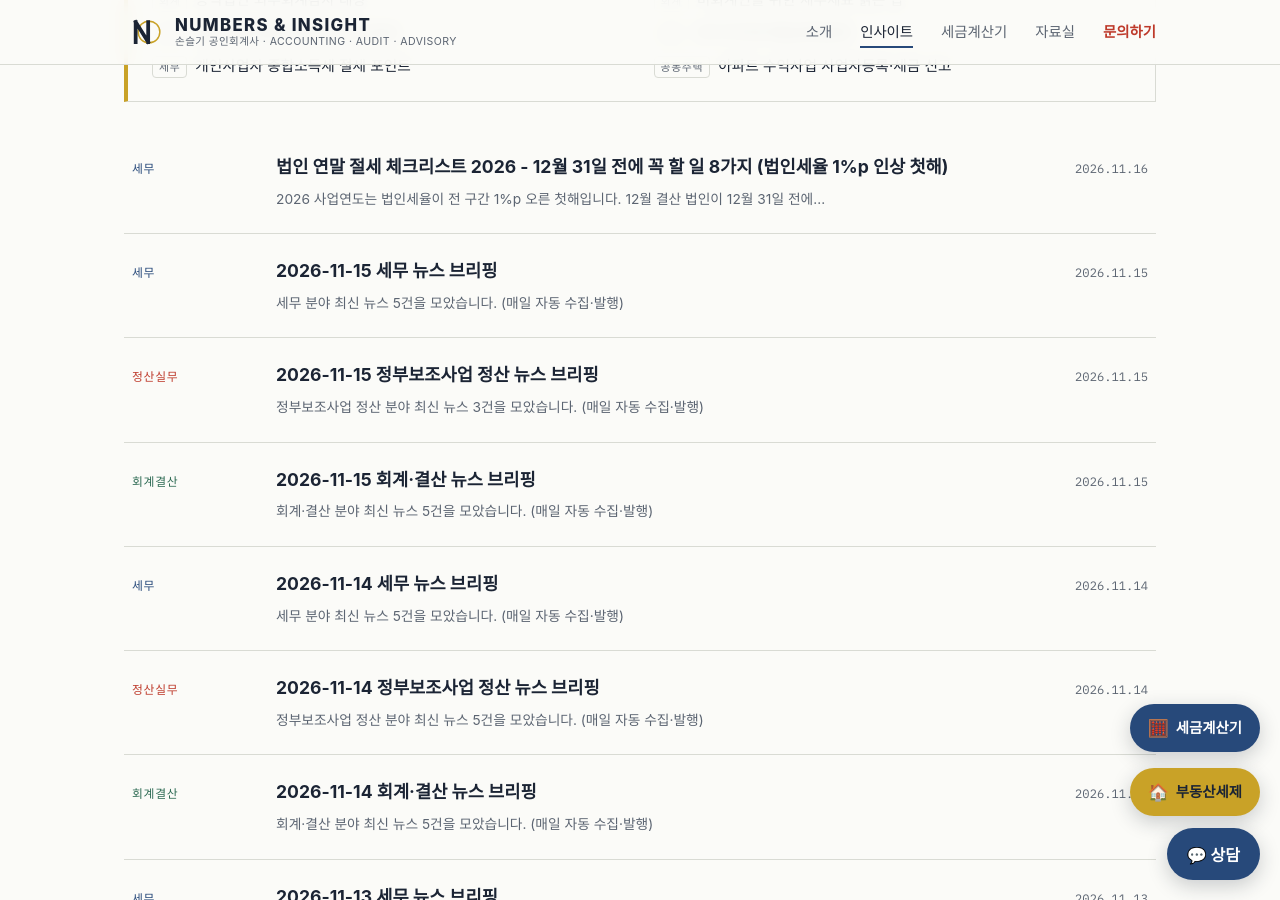
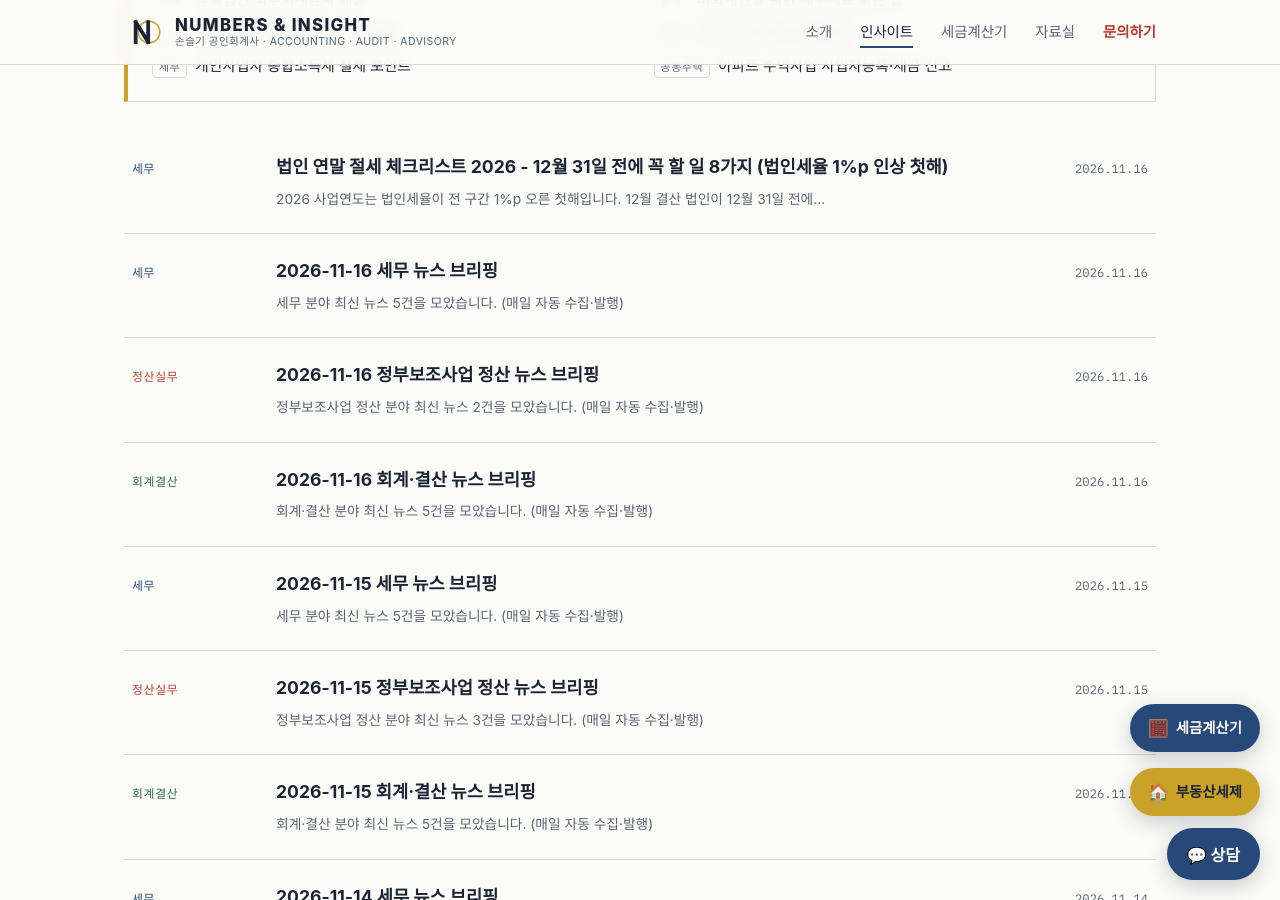
Before and after one commit to shinesky97/ccrnd-site, a Jekyll site: the page built from insights/index.html, in a window 1280 px wide and 900 px high, scrolled down 568 px. Built offline with Jekyll 4.4.1, drawn with Linux system fonts in a browser that asks for light colours; some web fonts are replaced.

Commit message:
뉴스 브리핑 자동 발행 (2026-11-16)

```diff
--- /dev/null
+++ b/_posts/2026-11-16-news-accounting-20261116.md
@@ -0,0 +1,25 @@
+---
+layout: post
+title: "2026-11-16 회계·결산 뉴스 브리핑"
+date: 2026-11-16
+category: accounting
+tags: [뉴스, 회계]
+summary: "회계·결산 분야 최신 뉴스 5건을 모았습니다. (매일 자동 수집·발행)"
+author: Numbers & Insight 자동 브리핑
+noindex: true
+sitemap: false
+---
+
+> 최신 **회계·결산** 관련 뉴스를 자동으로 모은 브리핑입니다. 자세한 내용은 각 원문 출처에서 확인해 주세요.
+
+## 주요 소식
+
+- **[양산시, 지방계약 및 회계 실무담당자 교육](https://news.google.com/rss/articles/CBMib0FVX3lxTFBkaThxeEk1eFFVZkxVOXA3c0d2TzEtb0p1d2ZNVFY1WE9lRHJPTkhtV203MmNrNHgyRjJUQUJwQ092RVpQLWd1MkY1b0NEM2JLVlVzV1pyamFfdy0xNjJmSUtDRkhkbklLZEJWRWF1RQ?oc=5)** - 양산신문
+- **[부산지방세무사회, 제3회 부·울·경 세무회계 경진대회 시상식 개최](https://news.google.com/rss/articles/CBMibEFVX3lxTE9NcFlHd1pvbXBlZjZIdlRvc1lMdmFBc2JQMG9JdHRCZlNQbkZZdlQ2ckExX1N6NUdKVmF6T1FUb0F3YkVGNG9vR2hfWFNlQ2JDNndOTVYtQUtocVpxbmd6akZhUl9XMjhIOUhmRQ?oc=5)** - 세무사신문
+- **[교보증권, 임직원 AI 역량 강화…회계 이상 거래 탐지 최우수 선정](https://news.google.com/rss/articles/CBMiaEFVX3lxTE05MXhDcE9salZIdjZvU1pWZ2otWUU5dlF1UldwSUhQZ3lWVzhPTm5kRlZUclNRMDhuM3c4R1ViRDNZZHVLQkRGbTNyMjV0VEFCT1htQVdNLWdxbHIxUDdMc2FBeEJiUWcz?oc=5)** - 뉴스포스트
+- **[미아동 75번지 일대 재개발조합 추진위원회 세무·회계법인 선정 입찰공고](https://news.google.com/rss/articles/CBMiaEFVX3lxTE9BZUtZWjZtQ3NmclFRWVZGOEhOWmdaOFgwV0lOd2FoZlRPQ09Sa0hkT2dvRkhaMGZYQXNXamtCM2JKb3lPb2kyMTVrNXNTcy14QlAxTDVFT0QzT0FZcXlNajJRay1xdm5T?oc=5)** - 한국주택경제신문
+- **[교보증권, 회계 이상거래 탐지 시스템 최우수 선정…AI로 업무 혁신 추진](https://news.google.com/rss/articles/CBMigAFBVV95cUxNdFFPVmJ6dG5acy1jX25jR0VtT3N3MjBudl9veVlkdktzdVkxemR0Z0hTREJUZi1zeC1QVVVONDl4bjBkWjdCWVBOUzhHWml3aDhjMUpDS0t1dXUtVFFlVjNVQ09zakFyRnBwZ2ttRzRHWmVEQmZvcXpLVDZTdVZsaQ?oc=5)** - 이데일리
+
+<div class="callout" markdown="1">
+본 브리핑은 외부 뉴스를 자동 수집한 것으로, 개별 사안의 판단은 최신 법령과 원문을 확인하시기 바랍니다. 구체적인 상담은 [문의](/contact/)를 이용해 주세요.
+</div>
--- /dev/null
+++ b/_posts/2026-11-16-news-settlement-20261116.md
@@ -0,0 +1,22 @@
+---
+layout: post
+title: "2026-11-16 정부보조사업 정산 뉴스 브리핑"
+date: 2026-11-16
+category: settlement
+tags: [뉴스, 보조금]
+summary: "정부보조사업 정산 분야 최신 뉴스 2건을 모았습니다. (매일 자동 수집·발행)"
+author: Numbers & Insight 자동 브리핑
+noindex: true
+sitemap: false
+---
+
+> 최신 **정부보조사업 정산** 관련 뉴스를 자동으로 모은 브리핑입니다. 자세한 내용은 각 원문 출처에서 확인해 주세요.
+
+## 주요 소식
+
+- **[연천 관광 국고보조금 정산과 반납 지연…원인 분석 `無`](https://news.google.com/rss/articles/CBMiREFVX3lxTE5DTFhJa2xvVFNOd3hvblFueFA1Ml9ZS05aYld4WDJQMWt1Q0oxVUFnYzRhTlBzNm1kd2V5RUI1Q01vSHJG?oc=5)** - 일간경인
+- **[‘혈세 줄줄’ 보조금 검증에 세금전문가 참여, 책임성 강화](https://news.google.com/rss/articles/CBMibkFVX3lxTFBPaF9OSzJlc2dLdk16aWN4OS05cFI3clpqSEpXLWRGQlRTY0hXemlNQTRTS0d4NjFyOW14cm9OSHFuSlFFREVPT1d3eUl5Ym1SVDYtNkZjUmVKWVNPaUlGVzVZbzZPMXZKMWFSelln?oc=5)** - 세무사신문
+
+<div class="callout" markdown="1">
+본 브리핑은 외부 뉴스를 자동 수집한 것으로, 개별 사안의 판단은 최신 법령과 원문을 확인하시기 바랍니다. 구체적인 상담은 [문의](/contact/)를 이용해 주세요.
+</div>
--- /dev/null
+++ b/_posts/2026-11-16-news-tax-20261116.md
@@ -0,0 +1,25 @@
+---
+layout: post
+title: "2026-11-16 세무 뉴스 브리핑"
+date: 2026-11-16
+category: tax
+tags: [뉴스, 세무]
+summary: "세무 분야 최신 뉴스 5건을 모았습니다. (매일 자동 수집·발행)"
+author: Numbers & Insight 자동 브리핑
+noindex: true
+sitemap: false
+---
+
+> 최신 **세무** 관련 뉴스를 자동으로 모은 브리핑입니다. 자세한 내용은 각 원문 출처에서 확인해 주세요.
+
+## 주요 소식
+
+- **["왜 걸렸냐" 쏟아지는 부정행위 자백글…'세무냥이' 처벌은? [유지희의 ITMI]](https://news.google.com/rss/articles/CBMiWkFVX3lxTE9OQTF1Q1ppcllad0JPRzR0WUV0YzVuMVZBNERxZkpFSlE3bHBnR244TmNKZHBidk9MNlFnb2dMUVlwaklXRXNRTW1IdGtJUUZKbWI3LU5oQXJFQQ?oc=5)** - 한국경제
+- **[한국세무사회 "산업인력관리공단의 세무사시험 위탁관리 해지하고 정부가 직접 주관하라"](https://news.google.com/rss/articles/CBMiakFVX3lxTE5UdnZHanJpQWdvTktuWFJCNExQUGRSVVN4US04TFVfeXlrb0F6V2FtOTlBbFc2Z3NsRGlNTnVFTWFuQklVS1c0RHFKbnJGeWFJbm9fZmxCV05KSlZValA3U3hMR1Zkd3gzaEE?oc=5)** - Daily NTN
+- **[세무사회 "AI 도움 못 받는 수습 평가로 부정 거를 것"](https://news.google.com/rss/articles/CBMiZ0FVX3lxTFAybzB1elNwUkVxalByQUFYZUxycWVOaldGSG1hdnZnWktPcjltT2l1Uk1odjJGOTN4NHdXZnNtTld6aHNjSmN5UXVLV1lzT0Y3Y3NYUW1zb01KUV9sOURwLVNUdjBERGc?oc=5)** - 연합뉴스TV
+- **[한국세무사회 "AI 차단한 실무교육 자체 평가 도입…부정행위자 세무사 활동 원천 봉쇄"](https://news.google.com/rss/articles/CBMiYEFVX3lxTE9ZajdtYndmN0htLWZJWFUxSzR0ZnBBbW9FRnVVUXJaeWdsWHAzTEgxOFJZVkpxQm9xSEtZWi02MGRNclN3MVp3NnJUcjdaVHAxa1o4S1l1RDJEdDZ0Ymd2Rw?oc=5)** - KBC광주방송
+- **[세무사회 “AI 부정행위 합격자, 세무사 활동 못 하게 할 것”](https://news.google.com/rss/articles/CBMiW0FVX3lxTE85U01qU0YyZHJ4amxEcVMtOExjRGRCUEEyQ1dtclhrSUFLbGc1U0w2b1dWcGRuNkFBUnBtTEQ5dHRfTjJPcHYzOWhlMmhsR3Jma2NiYmRRdmJZZW8?oc=5)** - 경기일보
+
+<div class="callout" markdown="1">
+본 브리핑은 외부 뉴스를 자동 수집한 것으로, 개별 사안의 판단은 최신 법령과 원문을 확인하시기 바랍니다. 구체적인 상담은 [문의](/contact/)를 이용해 주세요.
+</div>
```
Also changed, not shown: _data/news_seen.json.
